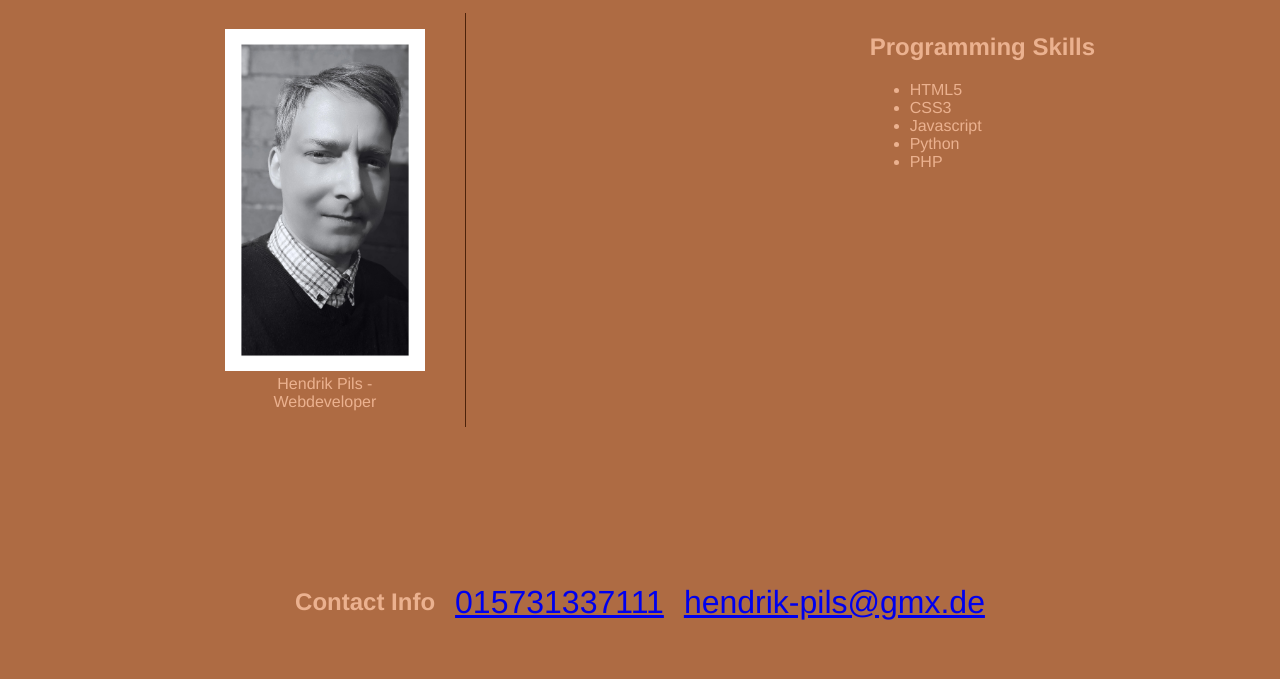
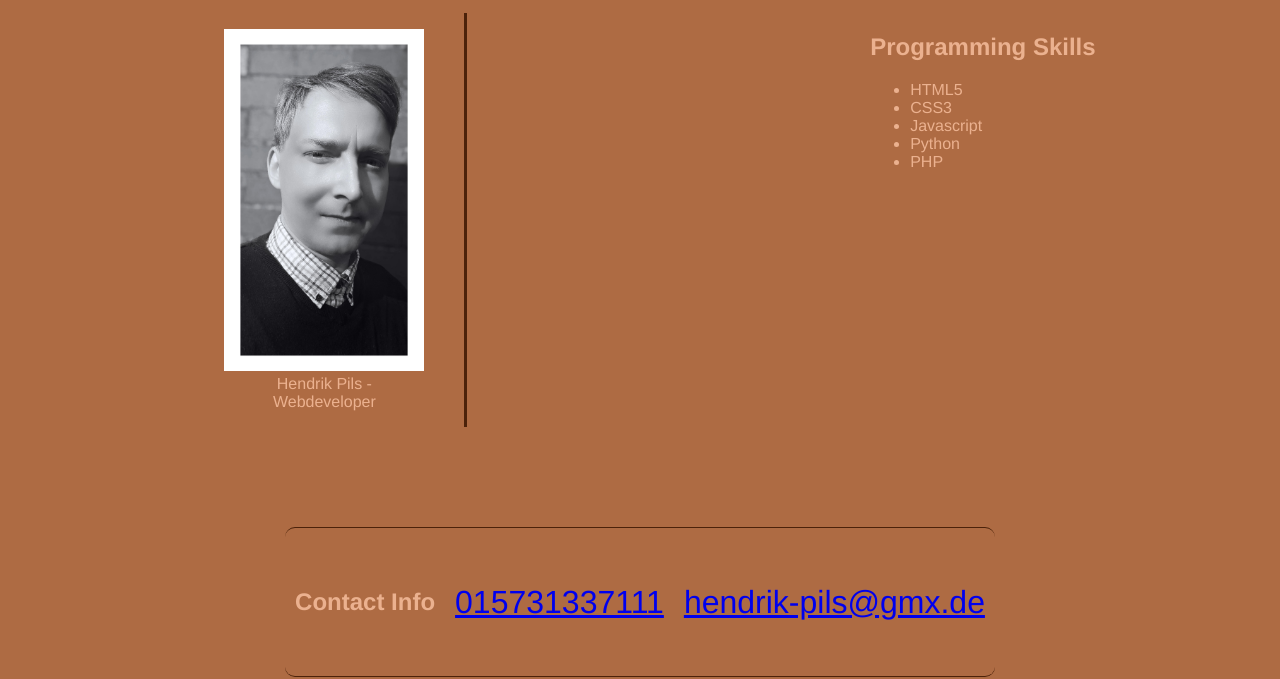
Before and after one commit to Hendrik-Pils/personal-website, a plain HTML site: page index.html in a window 1280 px wide. Shown: the part 127-806 px from the top of the page. Drawn offline with Linux system fonts and the light colour scheme.

Commit message:
add borders to contact

```diff
--- a/css/styles.css
+++ b/css/styles.css
@@ -68,7 +68,7 @@
 }
 
 .intro {
-  border-right: 0.1rem solid #4C220A;
+  border-right: 0.2rem solid #4C220A;
   align-self: left;
 }
 
@@ -76,6 +76,9 @@
   height: 150px;
   display: inline-flex;
   align-items: center;
+  border-top: 0.1rem solid #4C220A;
+  border-bottom: 0.1rem solid #4C220A;
+  border-radius: 10px;
 }
 
 .contact > li {
```
